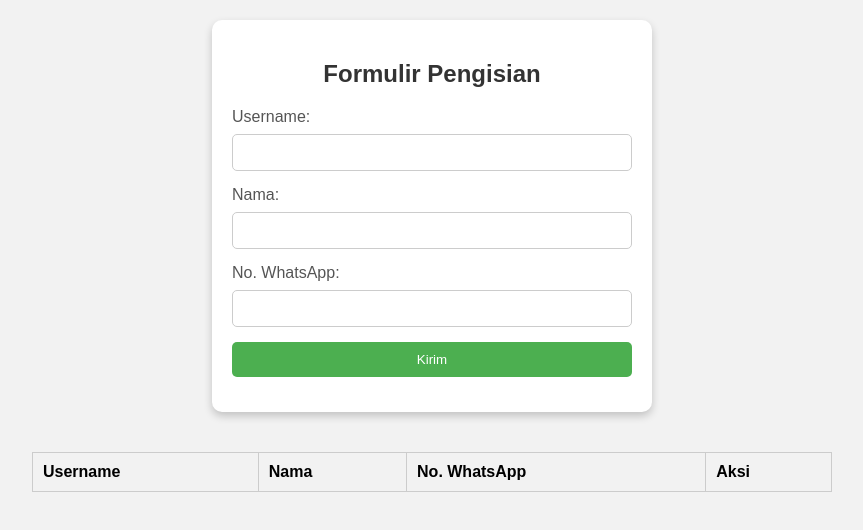
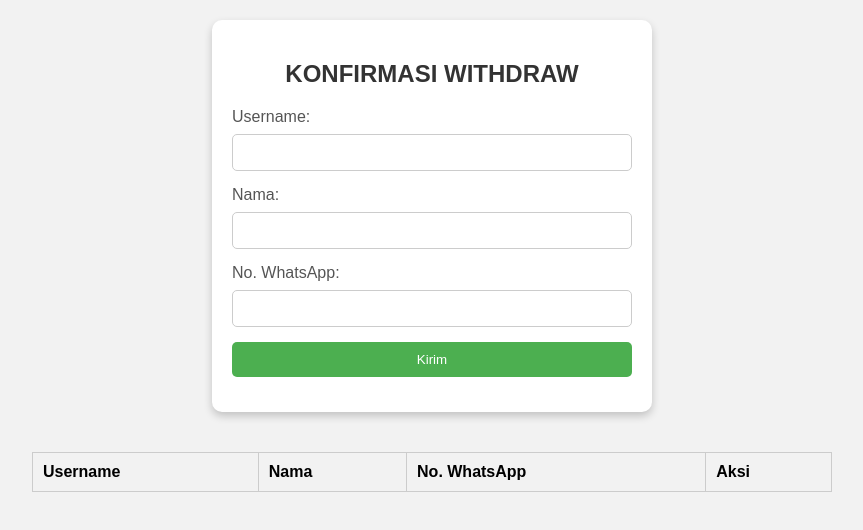
Before and after one commit to yuusuke1101/KonfirmasiWD, a plain HTML site: page index.html in a window 1280 px wide. Shown: the whole page, without its empty margins (208-1071 px from the left). Drawn offline with Linux system fonts and the light colour scheme.

Commit message:
Update index.html

```diff
--- a/index.html
+++ b/index.html
@@ -1,12 +1,12 @@
 <!DOCTYPE html>
 <html>
 <head>
-    <title>Form to WhatsApp</title>
+    <title>KONFIRMASI WITHDRAW</title>
     <link rel="stylesheet" type="text/css" href="styles.css">
 </head>
 <body>
     <div class="form-container">
-        <h2>Formulir Pengisian</h2>
+        <h2>KONFIRMASI WITHDRAW</h2>
         <form id="form" onsubmit="handleSubmit(event);">
             <label for="username">Username:</label>
             <input type="text" id="username" name="username" required>
```
